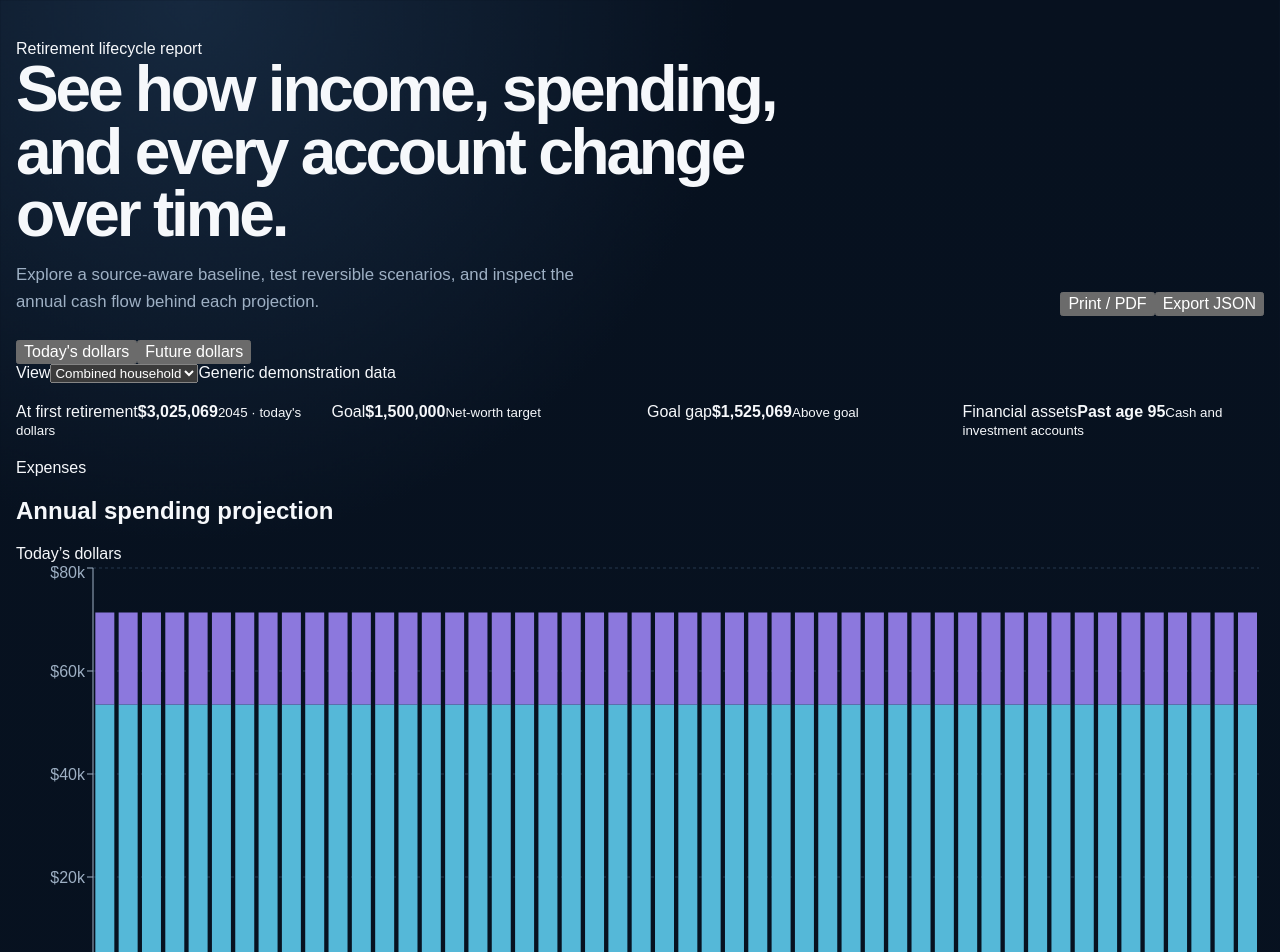
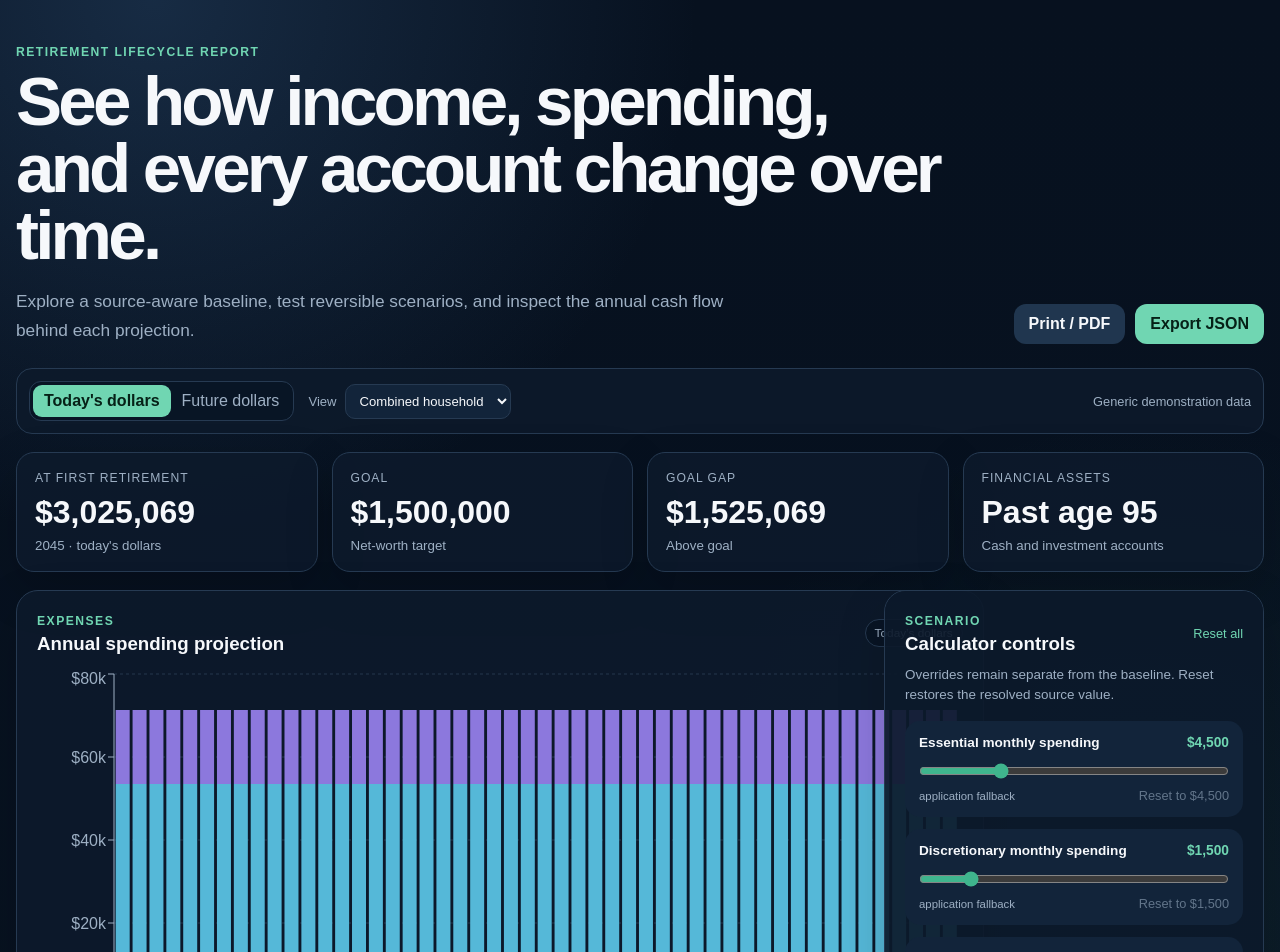
Before and after one commit to danielnguyen/lunchmoney-retirement-planner, a Next.js app: page / in a window 1280 px wide. Shown: the top 952 px of the page. Built offline with nearby package versions, Linux system fonts and the light colour scheme.

Commit message:
Style lifecycle report interface

```diff
--- a/app/globals.css
+++ b/app/globals.css
@@ -2,8 +2,9 @@
   color-scheme: dark;
   --background: #07111f;
   --panel: #0d1a2b;
-  --panel-soft: #122238;
-  --border: #24364d;
+  --panel-strong: #101f33;
+  --panel-soft: #12243a;
+  --border: #263a52;
   --text: #f6f8fb;
   --muted: #9eb0c4;
   --accent: #70d6b2;
@@ -12,277 +13,128 @@
   --danger: #ef7d86;
 }
 
-* {
-  box-sizing: border-box;
-}
-
-html {
-  background: var(--background);
-}
-
+* { box-sizing: border-box; }
+html { background: var(--background); }
 body {
   margin: 0;
   min-height: 100vh;
-  background:
-    radial-gradient(circle at 15% 0%, rgba(61, 102, 146, 0.28), transparent 34rem),
-    linear-gradient(180deg, #07111f 0%, #081525 100%);
   color: var(--text);
   font-family: Arial, Helvetica, sans-serif;
+  background:
+    radial-gradient(circle at 12% 0%, rgba(60, 104, 152, 0.3), transparent 34rem),
+    radial-gradient(circle at 90% 20%, rgba(52, 128, 112, 0.12), transparent 32rem),
+    linear-gradient(180deg, #07111f 0%, #081525 100%);
+}
+button, input, select { font: inherit; }
+button { cursor: pointer; }
+main { width: min(1540px, calc(100% - 32px)); margin: 0 auto; padding: 42px 0 72px; }
+
+.hero { display: flex; justify-content: space-between; gap: 28px; align-items: flex-end; margin-bottom: 24px; }
+.hero h1 { margin: 8px 0 0; max-width: 930px; font-size: clamp(2.4rem, 5.4vw, 5.4rem); line-height: 0.97; letter-spacing: -0.055em; }
+.hero p { max-width: 720px; margin: 18px 0 0; color: var(--muted); font-size: 1.08rem; line-height: 1.65; }
+.eyebrow, .section-kicker { color: var(--accent); font-size: 0.76rem; font-weight: 800; letter-spacing: 0.12em; text-transform: uppercase; }
+.hero-actions { display: flex; gap: 10px; flex-shrink: 0; }
+.button { border: 0; border-radius: 12px; padding: 11px 15px; background: var(--accent); color: #062117; font-weight: 800; }
+.button.secondary { background: #20364f; color: var(--text); }
+.text-button { border: 0; padding: 0; background: transparent; color: var(--accent); font-size: 0.8rem; }
+.text-button:disabled { color: #62758a; cursor: default; }
+
+.toolbar { display: flex; align-items: center; gap: 14px; padding: 12px; margin-bottom: 18px; border: 1px solid var(--border); border-radius: 16px; background: rgba(13, 26, 43, 0.88); }
+.toolbar label { display: flex; gap: 8px; align-items: center; color: var(--muted); font-size: 0.82rem; }
+.toolbar select { border: 1px solid var(--border); border-radius: 10px; padding: 8px 10px; background: var(--panel-soft); color: var(--text); }
+.status { margin-left: auto; color: var(--muted); font-size: 0.8rem; }
+.segmented { display: inline-flex; padding: 3px; border: 1px solid var(--border); border-radius: 12px; background: #081525; }
+.segmented button { border: 0; border-radius: 9px; padding: 7px 11px; color: var(--muted); background: transparent; }
+.segmented button.active { color: #062117; background: var(--accent); font-weight: 800; }
+
+.summary-grid { display: grid; grid-template-columns: repeat(4, minmax(0, 1fr)); gap: 14px; margin-bottom: 18px; }
+.metric-card, .report-card, .controls-panel { border: 1px solid var(--border); background: rgba(13, 26, 43, 0.92); box-shadow: 0 18px 48px rgba(0, 0, 0, 0.17); }
+.metric-card { padding: 18px; border-radius: 18px; }
+.metric-card span { display: block; color: var(--muted); font-size: 0.76rem; letter-spacing: 0.08em; text-transform: uppercase; }
+.metric-card strong { display: block; margin-top: 9px; font-size: clamp(1.35rem, 2.6vw, 2rem); }
+.metric-card small { display: block; margin-top: 7px; color: var(--muted); }
+
+.report-layout { display: grid; grid-template-columns: minmax(0, 1fr) 380px; gap: 18px; align-items: start; }
+.report-column { display: grid; gap: 18px; min-width: 0; }
+.report-card, .controls-panel { padding: 20px; border-radius: 22px; }
+.controls-panel { position: sticky; top: 14px; max-height: calc(100vh - 28px); overflow: auto; }
+.section-heading { display: flex; align-items: center; justify-content: space-between; gap: 16px; margin-bottom: 14px; }
+.section-heading h2 { margin: 4px 0 0; font-size: 1.17rem; }
+.pill, .milestone { display: inline-flex; border: 1px solid var(--border); border-radius: 999px; padding: 6px 9px; color: var(--muted); background: rgba(7, 17, 31, 0.55); font-size: 0.74rem; }
+.panel-copy { margin: -4px 0 16px; color: var(--muted); font-size: 0.84rem; line-height: 1.5; }
+.chart-shell { width: 100%; }
+.chart-shell.compact { height: 330px; }
+.chart-shell.medium { height: 390px; }
+.chart-shell.tall { height: 480px; }
+.recharts-default-tooltip { background: #0d1a2b !important; border: 1px solid #263a52 !important; border-radius: 12px !important; }
+.milestone-list { display: flex; flex-wrap: wrap; gap: 7px; margin-top: 10px; }
+.two-column { display: grid; grid-template-columns: 1fr 1fr; gap: 18px; }
+
+.control-list { display: grid; gap: 12px; }
+.control { padding: 13px; border: 1px solid transparent; border-radius: 15px; background: var(--panel-soft); }
+.control.is-overridden { border-color: var(--warning); }
+.control-head, .control-meta { display: flex; align-items: center; justify-content: space-between; gap: 12px; }
+.control-head label { font-size: 0.85rem; font-weight: 800; }
+.control-head output { color: var(--accent); font-size: 0.86rem; font-weight: 800; }
+.control input[type="range"] { width: 100%; margin: 13px 0 9px; accent-color: var(--accent-strong); }
+.control-meta { color: var(--muted); font-size: 0.71rem; }
+.control-meta span { overflow: hidden; white-space: nowrap; text-overflow: ellipsis; }
+.allocation-slider { display: grid; gap: 8px; color: var(--muted); font-size: 0.8rem; }
+.allocation-slider input { width: 100%; accent-color: var(--accent-strong); }
+
+.observation-list { display: grid; gap: 10px; }
+.observation { padding: 12px; border: 1px solid var(--border); border-radius: 13px; background: var(--panel-soft); }
+.observation span { color: var(--accent); font-size: 0.72rem; font-weight: 800; text-transform: uppercase; letter-spacing: 0.08em; }
+.observation p { margin: 6px 0 0; color: var(--muted); font-size: 0.86rem; line-height: 1.45; }
+
+.table-shell { overflow: auto; max-height: 560px; border: 1px solid var(--border); border-radius: 14px; }
+table { width: 100%; border-collapse: collapse; font-size: 0.8rem; }
+th { position: sticky; top: 0; z-index: 1; text-align: left; background: #13243a; color: var(--muted); }
+th, td { padding: 11px 12px; border-bottom: 1px solid var(--border); white-space: nowrap; }
+tbody tr:hover { background: rgba(112, 214, 178, 0.04); }
+
+.assumptions { margin-top: 18px; }
+.assumption-grid { display: grid; grid-template-columns: repeat(4, minmax(0, 1fr)); gap: 16px; }
+.assumption-grid > div { padding: 15px; border: 1px solid var(--border); border-radius: 15px; background: var(--panel-soft); }
+.assumption-grid h3 { margin: 0 0 10px; font-size: 0.93rem; }
+dl { margin: 0; }
+dl div { display: flex; justify-content: space-between; gap: 16px; padding: 8px 0; border-bottom: 1px solid rgba(38, 58, 82, 0.75); }
+dl div:last-child { border-bottom: 0; }
+dt { color: var(--muted); font-size: 0.78rem; }
+dd { margin: 0; text-align: right; font-size: 0.78rem; }
+
+@media (max-width: 1180px) {
+  .report-layout { grid-template-columns: 1fr; }
+  .controls-panel { position: static; max-height: none; }
+  .assumption-grid { grid-template-columns: repeat(2, minmax(0, 1fr)); }
+}
+@media (max-width: 900px) {
+  .summary-grid { grid-template-columns: repeat(2, minmax(0, 1fr)); }
+  .hero { display: block; }
+  .hero-actions { margin-top: 18px; }
+  .two-column { grid-template-columns: 1fr; }
+}
+@media (max-width: 620px) {
+  main { width: min(100% - 18px, 1540px); padding-top: 22px; }
+  .summary-grid, .assumption-grid { grid-template-columns: 1fr; }
+  .toolbar { align-items: stretch; flex-direction: column; }
+  .status { margin-left: 0; }
+  .hero-actions { display: grid; grid-template-columns: 1fr 1fr; }
+  .chart-shell.medium { height: 330px; }
+  .chart-shell.tall { height: 390px; }
 }
 
-button,
-input {
-  font: inherit;
+@media print {
+  :root { color-scheme: light; }
+  body { color: #111; background: #fff; }
+  main { width: 100%; padding: 0; }
+  .no-print, .controls-panel { display: none !important; }
+  .hero h1 { font-size: 34px; }
+  .hero p, .metric-card small, .section-kicker, .pill, .milestone, .observation p, dt { color: #555; }
+  .metric-card, .report-card { break-inside: avoid; box-shadow: none; border-color: #bbb; background: #fff; color: #111; }
+  .report-layout, .report-column { display: block; }
+  .report-card { margin-bottom: 16px; }
+  .two-column { display: grid; grid-template-columns: 1fr 1fr; }
+  .table-shell { max-height: none; overflow: visible; }
+  th { position: static; color: #333; background: #eee; }
 }
-
-button {
-  cursor: pointer;
-}
-
-main {
-  width: min(1440px, calc(100% - 32px));
-  margin: 0 auto;
-  padding: 40px 0 64px;
-}
-
-.hero {
-  display: flex;
-  justify-content: space-between;
-  gap: 24px;
-  align-items: flex-end;
-  margin-bottom: 24px;
-}
-
-.hero h1 {
-  margin: 0;
-  max-width: 760px;
-  font-size: clamp(2rem, 5vw, 4.6rem);
-  line-height: 0.98;
-  letter-spacing: -0.05em;
-}
-
-.hero p {
-  max-width: 560px;
-  margin: 16px 0 0;
-  color: var(--muted);
-  font-size: 1.05rem;
-  line-height: 1.6;
-}
-
-.badge {
-  display: inline-flex;
-  padding: 7px 11px;
-  border: 1px solid var(--border);
-  border-radius: 999px;
-  background: rgba(13, 26, 43, 0.7);
-  color: var(--accent);
-  font-size: 0.82rem;
-  white-space: nowrap;
-}
-
-.summary-grid {
-  display: grid;
-  grid-template-columns: repeat(4, minmax(0, 1fr));
-  gap: 14px;
-  margin: 20px 0;
-}
-
-.card,
-.chart-panel,
-.controls-panel {
-  border: 1px solid var(--border);
-  background: rgba(13, 26, 43, 0.9);
-  box-shadow: 0 18px 45px rgba(0, 0, 0, 0.18);
-}
-
-.card {
-  padding: 18px;
-  border-radius: 18px;
-}
-
-.card span {
-  display: block;
-  margin-bottom: 8px;
-  color: var(--muted);
-  font-size: 0.8rem;
-  text-transform: uppercase;
-  letter-spacing: 0.08em;
-}
-
-.card strong {
-  display: block;
-  font-size: 1.55rem;
-}
-
-.card small {
-  display: block;
-  margin-top: 7px;
-  color: var(--muted);
-}
-
-.workspace {
-  display: grid;
-  grid-template-columns: minmax(0, 1.7fr) minmax(340px, 0.8fr);
-  gap: 18px;
-  align-items: start;
-}
-
-.chart-panel,
-.controls-panel {
-  border-radius: 22px;
-  padding: 20px;
-}
-
-.panel-heading {
-  display: flex;
-  justify-content: space-between;
-  gap: 16px;
-  align-items: center;
-  margin-bottom: 12px;
-}
-
-.panel-heading h2 {
-  margin: 0;
-  font-size: 1.1rem;
-}
-
-.panel-heading p {
-  margin: 4px 0 0;
-  color: var(--muted);
-  font-size: 0.86rem;
-}
-
-.chart-shell {
-  width: 100%;
-  height: 470px;
-}
-
-.control-list {
-  display: grid;
-  gap: 14px;
-}
-
-.control {
-  padding: 14px;
-  border-radius: 15px;
-  background: var(--panel-soft);
-  border: 1px solid transparent;
-}
-
-.control.is-overridden {
-  border-color: var(--warning);
-}
-
-.control-head,
-.control-meta {
-  display: flex;
-  justify-content: space-between;
-  gap: 12px;
-  align-items: center;
-}
-
-.control-head label {
-  font-weight: 700;
-  font-size: 0.92rem;
-}
-
-.control-head output {
-  color: var(--accent);
-  font-weight: 700;
-}
-
-.control input[type="range"] {
-  width: 100%;
-  margin: 14px 0 10px;
-  accent-color: var(--accent-strong);
-}
-
-.control-meta {
-  color: var(--muted);
-  font-size: 0.75rem;
-}
-
-.source {
-  overflow: hidden;
-  text-overflow: ellipsis;
-  white-space: nowrap;
-}
-
-.reset-button,
-.action-button {
-  border: 0;
-  border-radius: 10px;
-  padding: 8px 10px;
-}
-
-.reset-button {
-  background: transparent;
-  color: var(--warning);
-}
-
-.reset-button:disabled {
-  color: #63758a;
-  cursor: default;
-}
-
-.action-row {
-  display: flex;
-  gap: 10px;
-  margin-top: 18px;
-}
-
-.action-button {
-  flex: 1;
-  background: var(--accent);
-  color: #062117;
-  font-weight: 800;
-}
-
-.action-button.secondary {
-  background: #20344c;
-  color: var(--text);
-}
-
-.callout {
-  margin-top: 16px;
-  padding: 14px;
-  border-radius: 14px;
-  background: rgba(112, 214, 178, 0.08);
-  border: 1px solid rgba(112, 214, 178, 0.2);
-  color: var(--muted);
-  font-size: 0.84rem;
-  line-height: 1.5;
-}
-
-@media (max-width: 1040px) {
-  .summary-grid {
-    grid-template-columns: repeat(2, minmax(0, 1fr));
-  }
-
-  .workspace {
-    grid-template-columns: 1fr;
-  }
-}
-
-@media (max-width: 680px) {
-  main {
-    width: min(100% - 20px, 1440px);
-    padding-top: 24px;
-  }
-
-  .hero {
-    display: block;
-  }
-
-  .badge {
-    margin-top: 18px;
-  }
-
-  .summary-grid {
-    grid-template-columns: 1fr;
-  }
-
-  .chart-shell {
-    height: 380px;
-  }
-}
```
